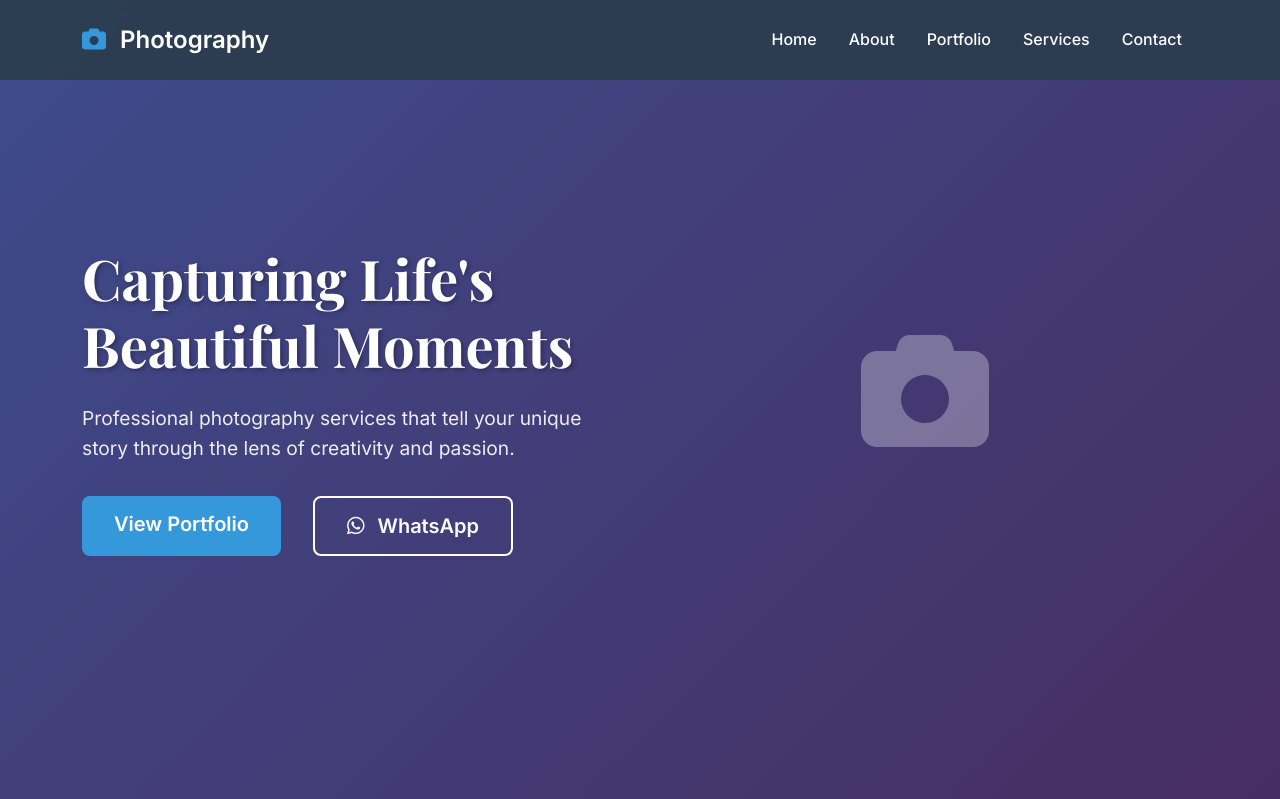
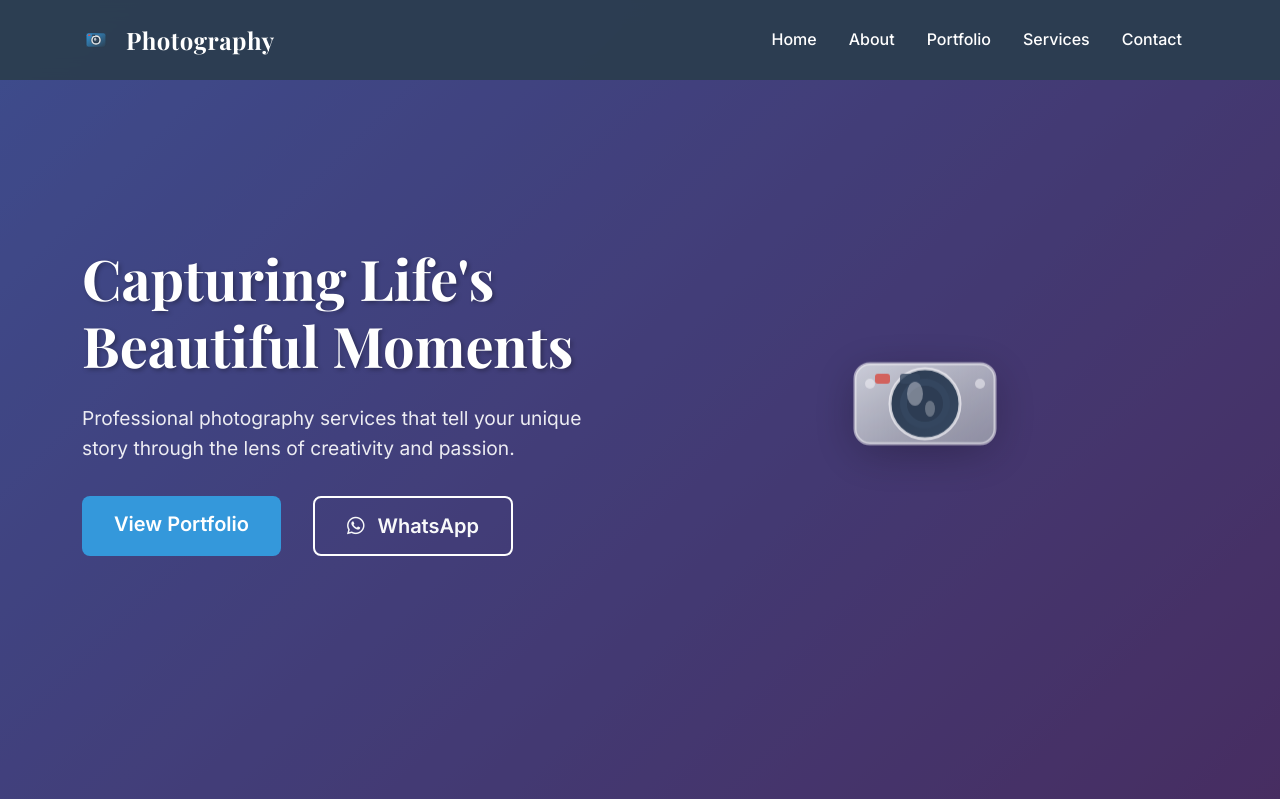
Before and after one commit to SebaLapalma/Landing_Photographer, a Flask app: page / in a window 1280 px wide. Shown: the top 799 px of the page. Run offline with Flask 3, Linux system fonts and the light colour scheme.

Commit message:
changing visuals

```diff
--- a/static/css/styles.css
+++ b/static/css/styles.css
@@ -40,11 +40,28 @@ h1, h2, h3, h4, h5, h6 {
     font-size: 1.5rem;
     font-weight: 600;
     color: white !important;
+    display: flex;
+    align-items: center;
+    gap: 0.5rem;
 }
 
-.navbar-brand i {
+.brand-icon {
     margin-right: 0.5rem;
-    color: var(--secondary-color);
+    transition: transform 0.3s ease;
+}
+
+.brand-text {
+    font-family: 'Playfair Display', serif;
+    font-weight: 700;
+    letter-spacing: 0.5px;
+}
+
+.navbar-brand:hover .brand-icon {
+    transform: scale(1.1);
+}
+
+.navbar-brand:hover {
+    color: var(--secondary-color) !important;
 }
 
 .navbar-nav .nav-link {
@@ -139,6 +156,12 @@ h1, h2, h3, h4, h5, h6 {
     font-size: 8rem;
     color: rgba(255, 255, 255, 0.3);
     animation: float 3s ease-in-out infinite;
+}
+
+.hero-camera-svg {
+    opacity: 0.9;
+    animation: float 3s ease-in-out infinite;
+    filter: drop-shadow(0 10px 20px rgba(0, 0, 0, 0.3));
 }
 
 @keyframes float {
--- a/templates/index.html
+++ b/templates/index.html
@@ -5,6 +5,7 @@
     <meta name="viewport" content="width=device-width, initial-scale=1.0">
     <title>Professional Photography | Portfolio</title>
     <meta name="description" content="Professional photographer capturing life's most precious moments with artistic vision and technical excellence.">
+
 
     <!-- Bootstrap 5 CSS -->
     <link href="https://cdn.jsdelivr.net/npm/bootstrap@5.3.0/dist/css/bootstrap.min.css" rel="stylesheet">
@@ -15,6 +16,10 @@
     <!-- Google Fonts -->
     <link href="https://fonts.googleapis.com/css2?family=Playfair+Display:wght@400;700&family=Inter:wght@300;400;500;600&display=swap" rel="stylesheet">
 
+    <!-- Favicon -->
+    <link rel="icon" type="image/svg+xml" href="{{ url_for('static', filename='favicon.svg') }}">
+    <link rel="icon" type="image/x-icon" href="{{ url_for('static', filename='favicon.ico') }}">
+
     <!-- Custom CSS -->
     <link rel="stylesheet" href="{{ url_for('static', filename='css/styles.css') }}">
 </head>
@@ -23,7 +28,22 @@
     <nav class="navbar navbar-expand-lg navbar-dark fixed-top">
         <div class="container">
             <a class="navbar-brand" href="#home">
-                <i class="fas fa-camera"></i> Photography
+                <svg width="28" height="28" viewBox="0 0 100 100" class="brand-icon">
+                    <defs>
+                        <linearGradient id="brandGradient" x1="0%" y1="0%" x2="100%" y2="100%">
+                            <stop offset="0%" style="stop-color:#3498db;stop-opacity:1" />
+                            <stop offset="100%" style="stop-color:#2c3e50;stop-opacity:1" />
+                        </linearGradient>
+                    </defs>
+                    <rect x="15" y="25" width="70" height="50" rx="8" ry="8" fill="url(#brandGradient)" stroke="#2c3e50" stroke-width="2"/>
+                    <circle cx="50" cy="50" r="18" fill="#ecf0f1" stroke="#34495e" stroke-width="2"/>
+                    <circle cx="50" cy="50" r="12" fill="#2c3e50"/>
+                    <circle cx="50" cy="50" r="8" fill="#34495e"/>
+                    <rect x="22" y="30" width="8" height="6" rx="2" ry="2" fill="#e74c3c"/>
+                    <rect x="35" y="30" width="12" height="6" rx="2" ry="2" fill="#34495e"/>
+                    <ellipse cx="47" cy="47" rx="4" ry="6" fill="#ecf0f1" opacity="0.7"/>
+                </svg>
+                <span class="brand-text">Photography</span>
             </a>
             <button class="navbar-toggler" type="button" data-bs-toggle="collapse" data-bs-target="#navbarNav">
                 <span class="navbar-toggler-icon"></span>
@@ -70,7 +90,40 @@
                 <div class="col-lg-6">
                     <div class="hero-image animate-on-scroll">
                         <div class="camera-icon">
-                            <i class="fas fa-camera"></i>
+                            <svg width="200" height="200" viewBox="0 0 200 200" class="hero-camera-svg">
+                                <defs>
+                                    <linearGradient id="heroGradient" x1="0%" y1="0%" x2="100%" y2="100%">
+                                        <stop offset="0%" style="stop-color:#ecf0f1;stop-opacity:0.9" />
+                                        <stop offset="100%" style="stop-color:#bdc3c7;stop-opacity:0.7" />
+                                    </linearGradient>
+                                    <linearGradient id="heroLensGradient" x1="0%" y1="0%" x2="100%" y2="100%">
+                                        <stop offset="0%" style="stop-color:#2c3e50;stop-opacity:1" />
+                                        <stop offset="100%" style="stop-color:#34495e;stop-opacity:1" />
+                                    </linearGradient>
+                                </defs>
+
+                                <!-- Camera body -->
+                                <rect x="30" y="70" width="140" height="80" rx="15" ry="15" fill="url(#heroGradient)" stroke="rgba(255,255,255,0.6)" stroke-width="3"/>
+
+                                <!-- Camera lens -->
+                                <circle cx="100" cy="110" r="35" fill="url(#heroLensGradient)" stroke="rgba(255,255,255,0.8)" stroke-width="3"/>
+                                <circle cx="100" cy="110" r="25" fill="#34495e"/>
+                                <circle cx="100" cy="110" r="18" fill="#2c3e50"/>
+
+                                <!-- Camera flash -->
+                                <rect x="50" y="80" width="15" height="10" rx="3" ry="3" fill="rgba(231,76,60,0.8)"/>
+
+                                <!-- Camera viewfinder -->
+                                <rect x="75" y="80" width="20" height="10" rx="3" ry="3" fill="rgba(52,73,94,0.8)"/>
+
+                                <!-- Lens reflections -->
+                                <ellipse cx="90" cy="100" rx="8" ry="12" fill="rgba(255,255,255,0.4)"/>
+                                <ellipse cx="105" cy="115" rx="5" ry="8" fill="rgba(255,255,255,0.3)"/>
+
+                                <!-- Camera strap -->
+                                <circle cx="45" cy="90" r="5" fill="rgba(255,255,255,0.6)"/>
+                                <circle cx="155" cy="90" r="5" fill="rgba(255,255,255,0.6)"/>
+                            </svg>
                         </div>
                     </div>
                 </div>
```
Also changed, not shown: static/favicon.ico (added), static/favicon.svg (added), 1 other file.
